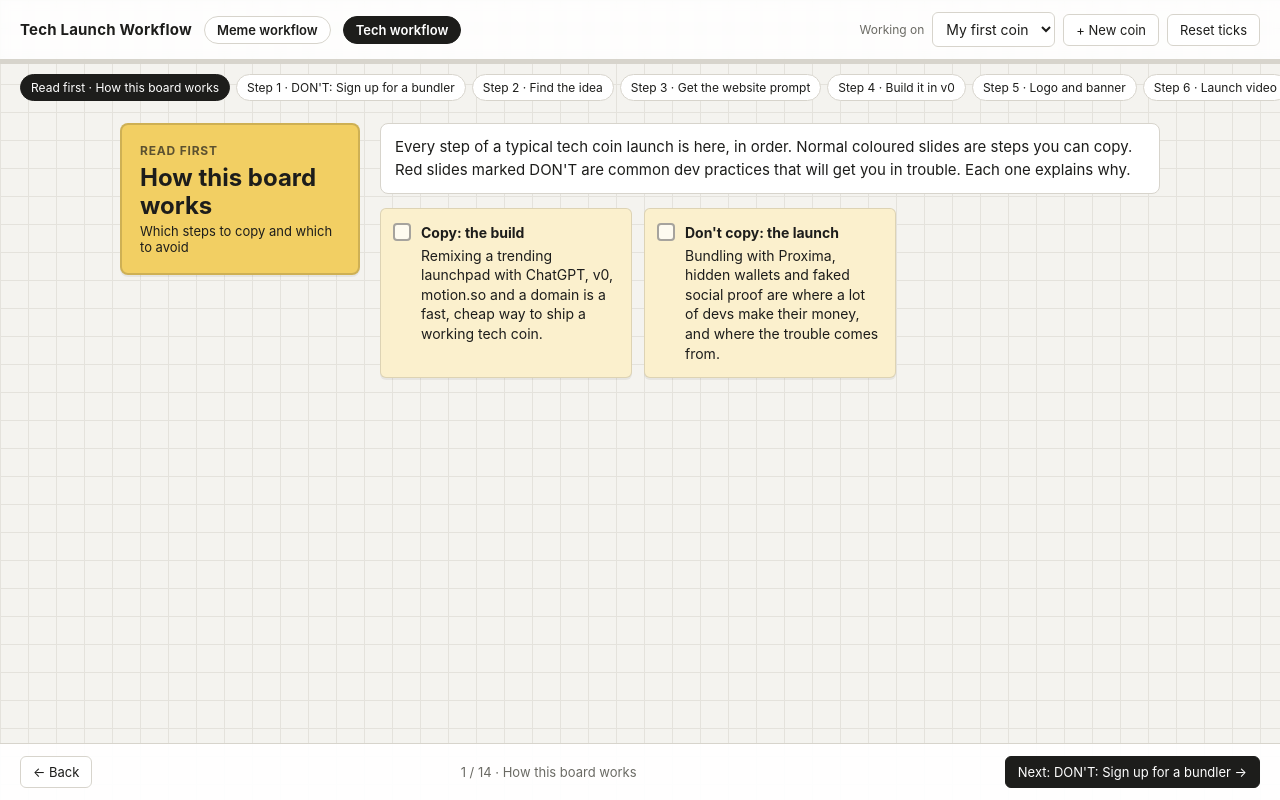
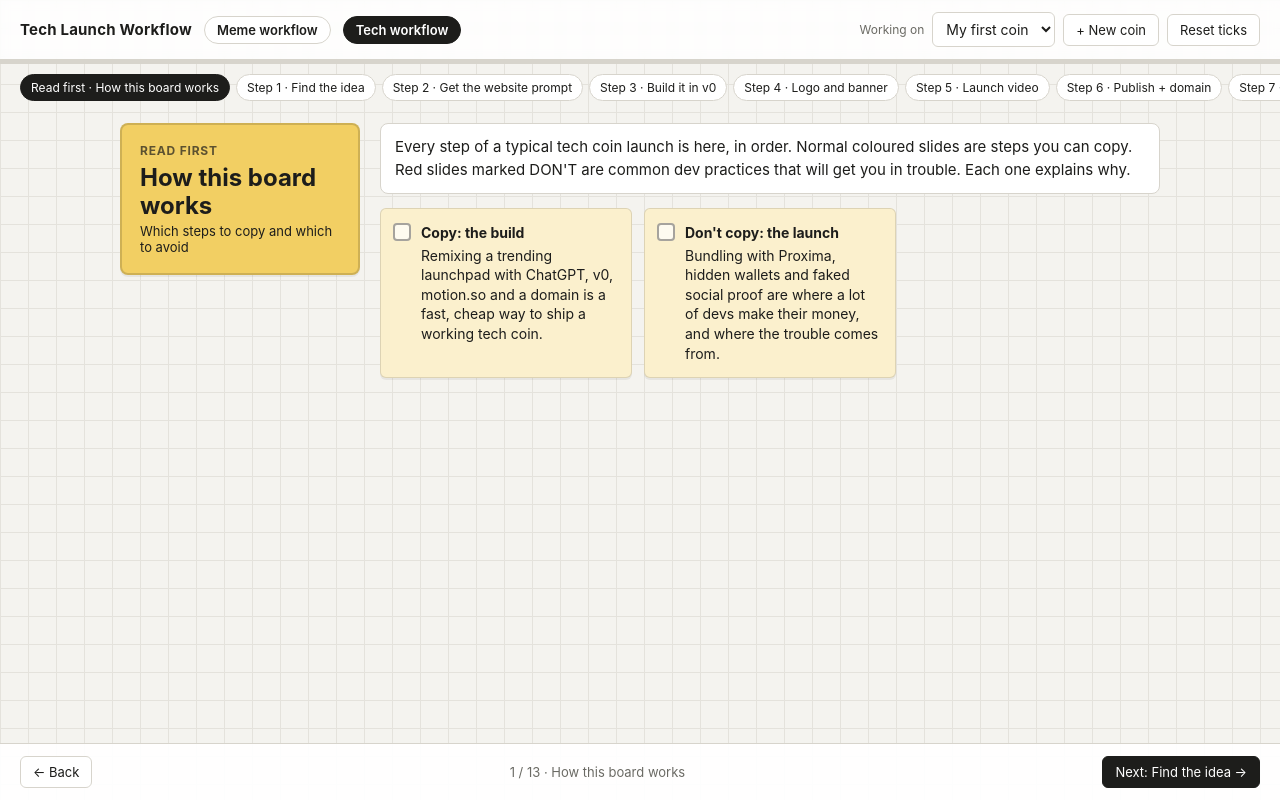
Before and after one commit to yazon-hue/tech-coin-workflow-, a plain HTML site: page index.html in a window 1280 px wide. Drawn offline with Linux system fonts and the light colour scheme.

Commit message:
Remove bundler slide and renumber steps
Co-Authored-By: Claude Opus 5.5 <noreply@anthropic.com>
Claude-Session: https://claude.ai/code/session_0178LTgN8kjFMtzBdzYcpSTk

```diff
--- a/index.html
+++ b/index.html
@@ -112,16 +112,7 @@ const SLIDES = [
       ["Don't copy: the launch","Bundling with Proxima, hidden wallets and faked social proof are where a lot of devs make their money, and where the trouble comes from."]
     ],
   },
-  { key:"bundler", num:"Step 1", title:"DON'T: Sign up for a bundler", sub:"Proxima", warn:true,
-    intro:"Many devs start by signing up for a bundler like Proxima. Bundling is sold as buying your own supply first \"so you can't lose money\".",
-    notes:[
-      ["What bundling is","The dev buys a big share of the supply at the same moment as launch, spread across wallets that look like strangers."],
-      ["Why \"can't lose\"","You can't lose because the people who buy after you are the ones who lose. Your profit is their loss."],
-      ["Why it's trouble","Buyers are misled about who holds the supply. In many places that can count as market manipulation or fraud."],
-      ["It gets caught","Bubble-map and holder-check tools flag bundles within minutes. The coin gets called out and the dev wallet is marked."]
-    ]
-  },
-  { key:"idea", num:"Step 2", title:"Find the idea", sub:"Remix a launchpad that's trending today", color:"--c1", time:"5 to 10 min",
+  { key:"idea", num:"Step 1", title:"Find the idea", sub:"Remix a launchpad that's trending today", color:"--c1", time:"5 to 10 min",
     intro:"Find a launchpad that launched today on Axiom, give its website to ChatGPT, and ask for a new idea in the same style. For example: PawLaunch, a launchpad whose fees go to animal shelters.",
     notes:[
       ["Find a trending launchpad","Check what launched today on Axiom."],
@@ -131,14 +122,14 @@ const SLIDES = [
     ],
     score:true
   },
-  { key:"prompt", num:"Step 3", title:"Get the website prompt", sub:"ChatGPT writes the build prompt", color:"--c2", time:"2 min",
+  { key:"prompt", num:"Step 2", title:"Get the website prompt", sub:"ChatGPT writes the build prompt", color:"--c2", time:"2 min",
     intro:"Ask ChatGPT for a prompt that copies the site you just showed it, rebuilt for your idea.",
     notes:[
       ["Ask for a v0 prompt","\"Write a prompt to copy the site I sent you, but for [idea].\""],
       ["Copy the whole prompt","Ignore the extra tips. You only need the prompt."]
     ]
   },
-  { key:"build", num:"Step 4", title:"Build it in v0", sub:"Vercel's AI builder", color:"--c3", time:"1 to 2 hours",
+  { key:"build", num:"Step 3", title:"Build it in v0", sub:"Vercel's AI builder", color:"--c3", time:"1 to 2 hours",
     intro:"Paste the prompt into v0. Expect a landing page in about 10 minutes and around $15 to $40 in AI credits.",
     notes:[
       ["Paste prompt into v0","The landing page appears in about 10 minutes."],
@@ -149,14 +140,14 @@ const SLIDES = [
     ],
     links:[["v0","https://v0.app/"]]
   },
-  { key:"brand", num:"Step 5", title:"Logo and banner", sub:"Made with ChatGPT", color:"--c4", time:"10 min",
+  { key:"brand", num:"Step 4", title:"Logo and banner", sub:"Made with ChatGPT", color:"--c4", time:"10 min",
     intro:"Make the logo and the X banner with ChatGPT, at no cost.",
     notes:[
       ["Logo","Square, 1000 × 1000 px."],
       ["X banner","1500 × 500 px. Can double as the DEX Screener header (3:1)."]
     ]
   },
-  { key:"video", num:"Step 6", title:"Launch video", sub:"motion.so", color:"--c6", time:"30 to 60 min to render",
+  { key:"video", num:"Step 5", title:"Launch video", sub:"motion.so", color:"--c6", time:"30 to 60 min to render",
     intro:"ChatGPT writes the video prompt, motion.so makes the video from your site link. About $5 to $10 a video against $200 to $400 for an editor.",
     notes:[
       ["Get a video prompt","Ask ChatGPT for a motion.so prompt: clean launch-app style animations, clean sound effects, UK garage type beat."],
@@ -166,7 +157,7 @@ const SLIDES = [
     ],
     links:[["motion.so","https://motion.so/"]]
   },
-  { key:"domain", num:"Step 7", title:"Publish + domain", sub:"Through Vercel", color:"--c7", time:"10 min",
+  { key:"domain", num:"Step 6", title:"Publish + domain", sub:"Through Vercel", color:"--c7", time:"10 min",
     intro:"Publish the site from v0 and buy a domain through Vercel. Around $15 to $25.",
     notes:[
       ["Publish changes in v0","You get a Vercel link straight away."],
@@ -174,7 +165,7 @@ const SLIDES = [
       ["Check it on a phone","Every button, every page."]
     ]
   },
-  { key:"x", num:"Step 8", title:"X account", sub:"Plus a blue check", color:"--c8", time:"10 min",
+  { key:"x", num:"Step 7", title:"X account", sub:"Plus a blue check", color:"--c8", time:"10 min",
     intro:"Make a new X account for the coin and pay for the blue check on your phone (about $5).",
     notes:[
       ["New X account","Handle, logo, banner, bio, website link."],
@@ -191,7 +182,7 @@ const SLIDES = [
       ["Do instead","A fresh account, a real blue check, good content and good timing."]
     ]
   },
-  { key:"bundle", num:"Step 9", title:"DON'T: The bundled launch", sub:"How bundled launches work", warn:true,
+  { key:"bundle", num:"Step 8", title:"DON'T: The bundled launch", sub:"How bundled launches work", warn:true,
     intro:"The dev buys extra wallets from a marketplace, set up so they don't look linked. They take a small, locked 1% in public, while 12 to 15% of supply sits across 10 or more hidden holder wallets that they sell from later.",
     notes:[
       ["Why the wallets are hidden","If buyers could see the dev holds the supply, nobody would buy on top of them. Hiding it is the whole point."],
```
